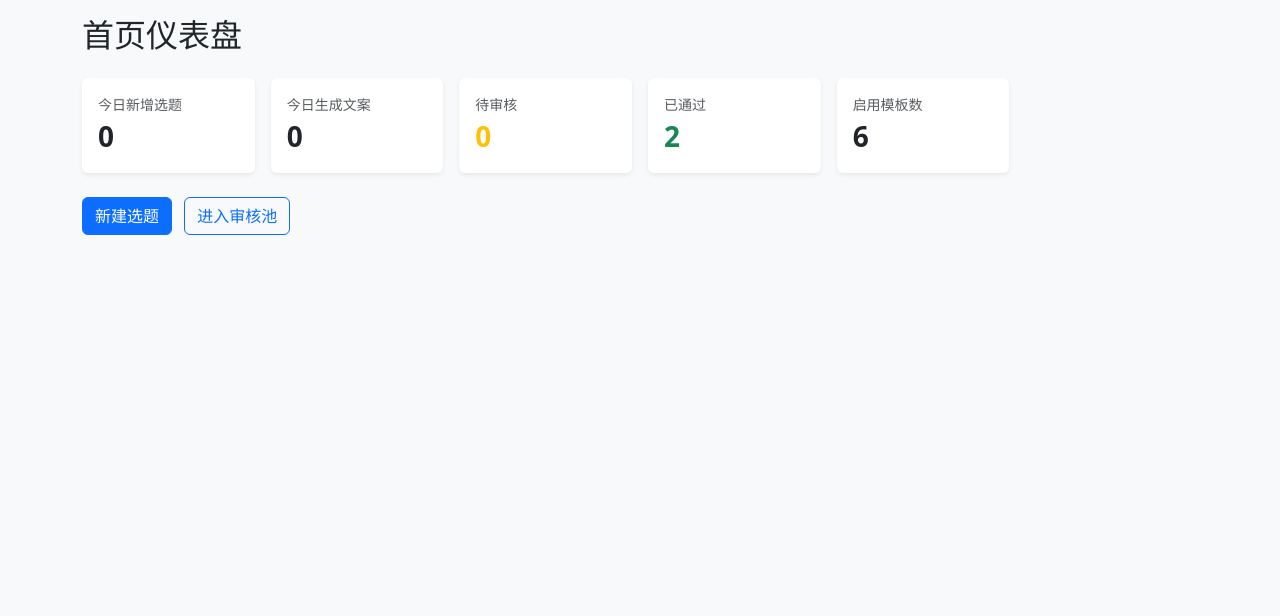
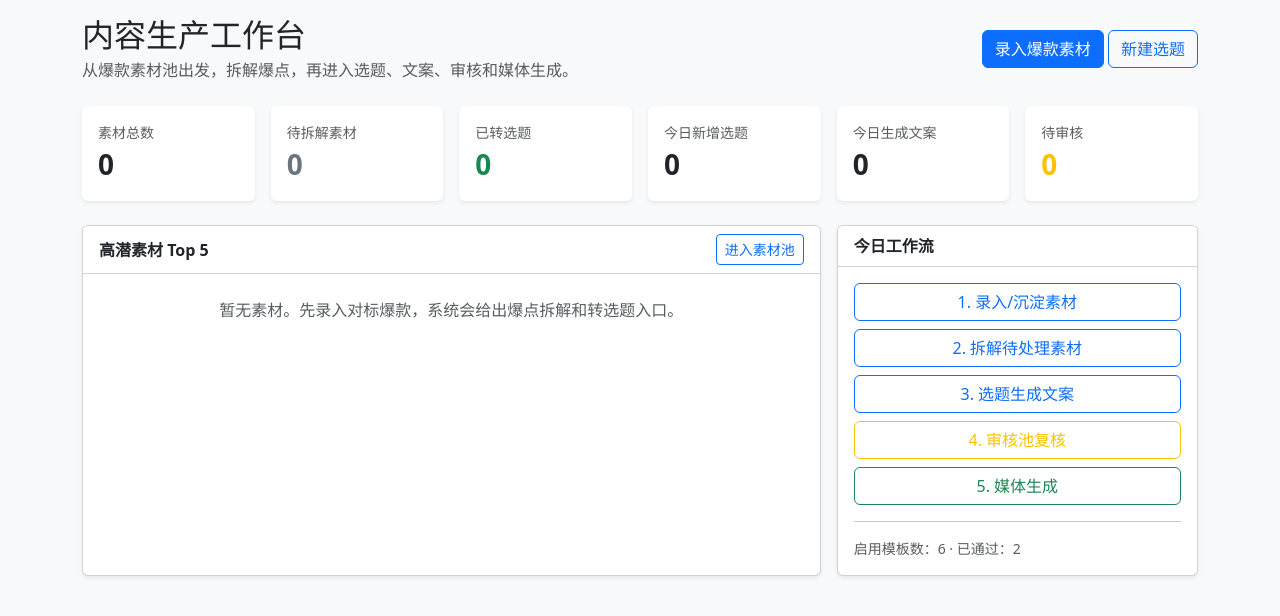
Before and after one commit to JasonXu-sayoulala/douyin-prompt-codex, a Flask app: page / in a window 1280 px wide. Shown: the part 56-672 px from the top of the page. Run offline with Flask 3, Linux system fonts and the light colour scheme; a user stored in the database is signed in.

Commit message:
feat: align dashboard with material workflow

```diff
--- a/copy_engine/app/templates/dashboard.html
+++ b/copy_engine/app/templates/dashboard.html
@@ -1,51 +1,99 @@
 {% extends "base.html" %}
-{% block title %}仪表盘{% endblock %}
+{% block title %}首页工作台{% endblock %}
 {% block content %}
-<h2 class="mb-4">首页仪表盘</h2>
+<div class="d-flex justify-content-between align-items-center mb-4">
+  <div>
+    <h2 class="mb-1">内容生产工作台</h2>
+    <div class="text-muted">从爆款素材池出发，拆解爆点，再进入选题、文案、审核和媒体生成。</div>
+  </div>
+  <div class="text-nowrap">
+    <a class="btn btn-primary" href="{{ url_for('materials.create') }}">录入爆款素材</a>
+    <a class="btn btn-outline-primary" href="{{ url_for('topics.create') }}">新建选题</a>
+  </div>
+</div>
+
+<div class="row g-3 mb-4">
+  <div class="col-md-4 col-lg-2">
+    <div class="card border-0 shadow-sm h-100"><div class="card-body">
+      <div class="text-muted small">素材总数</div>
+      <div class="fs-3 fw-semibold">{{ materials_total|default(0) }}</div>
+    </div></div>
+  </div>
+  <div class="col-md-4 col-lg-2">
+    <div class="card border-0 shadow-sm h-100"><div class="card-body">
+      <div class="text-muted small">待拆解素材</div>
+      <div class="fs-3 fw-semibold text-secondary">{{ materials_raw|default(0) }}</div>
+    </div></div>
+  </div>
+  <div class="col-md-4 col-lg-2">
+    <div class="card border-0 shadow-sm h-100"><div class="card-body">
+      <div class="text-muted small">已转选题</div>
+      <div class="fs-3 fw-semibold text-success">{{ materials_selected|default(0) }}</div>
+    </div></div>
+  </div>
+  <div class="col-md-4 col-lg-2">
+    <div class="card border-0 shadow-sm h-100"><div class="card-body">
+      <div class="text-muted small">今日新增选题</div>
+      <div class="fs-3 fw-semibold">{{ topics_today }}</div>
+    </div></div>
+  </div>
+  <div class="col-md-4 col-lg-2">
+    <div class="card border-0 shadow-sm h-100"><div class="card-body">
+      <div class="text-muted small">今日生成文案</div>
+      <div class="fs-3 fw-semibold">{{ contents_today }}</div>
+    </div></div>
+  </div>
+  <div class="col-md-4 col-lg-2">
+    <div class="card border-0 shadow-sm h-100"><div class="card-body">
+      <div class="text-muted small">待审核</div>
+      <div class="fs-3 fw-semibold text-warning">{{ pending }}</div>
+    </div></div>
+  </div>
+</div>
+
 <div class="row g-3">
-  <div class="col-md-4 col-lg-2">
-    <div class="card border-0 shadow-sm h-100">
-      <div class="card-body">
-        <div class="text-muted small">今日新增选题</div>
-        <div class="fs-3 fw-semibold">{{ topics_today }}</div>
+  <div class="col-lg-8">
+    <div class="card shadow-sm h-100">
+      <div class="card-header bg-white d-flex justify-content-between align-items-center">
+        <span class="fw-semibold">高潜素材 Top 5</span>
+        <a class="btn btn-sm btn-outline-primary" href="{{ url_for('materials.list_materials') }}">进入素材池</a>
+      </div>
+      <div class="list-group list-group-flush">
+        {% for m in top_materials|default([]) %}
+        <a class="list-group-item list-group-item-action" href="{{ url_for('materials.detail', material_id=m.id) }}">
+          <div class="d-flex justify-content-between gap-3">
+            <div>
+              <div class="fw-semibold">{{ m.title or '未命名素材' }}</div>
+              <div class="small text-muted text-truncate" style="max-width: 560px;">{{ m.raw_text or m.hot_comments or '—' }}</div>
+            </div>
+            <div class="text-nowrap">
+              <span class="badge text-bg-danger">热度 {{ m.viral_score }}</span>
+              <span class="badge text-bg-warning">争议 {{ m.discussion_score }}</span>
+            </div>
+          </div>
+        </a>
+        {% else %}
+        <div class="text-muted text-center py-4">暂无素材。先录入对标爆款，系统会给出爆点拆解和转选题入口。</div>
+        {% endfor %}
       </div>
     </div>
   </div>
-  <div class="col-md-4 col-lg-2">
-    <div class="card border-0 shadow-sm h-100">
+
+  <div class="col-lg-4">
+    <div class="card shadow-sm h-100">
+      <div class="card-header bg-white fw-semibold">今日工作流</div>
       <div class="card-body">
-        <div class="text-muted small">今日生成文案</div>
-        <div class="fs-3 fw-semibold">{{ contents_today }}</div>
-      </div>
-    </div>
-  </div>
-  <div class="col-md-4 col-lg-2">
-    <div class="card border-0 shadow-sm h-100">
-      <div class="card-body">
-        <div class="text-muted small">待审核</div>
-        <div class="fs-3 fw-semibold text-warning">{{ pending }}</div>
-      </div>
-    </div>
-  </div>
-  <div class="col-md-4 col-lg-2">
-    <div class="card border-0 shadow-sm h-100">
-      <div class="card-body">
-        <div class="text-muted small">已通过</div>
-        <div class="fs-3 fw-semibold text-success">{{ approved }}</div>
-      </div>
-    </div>
-  </div>
-  <div class="col-md-4 col-lg-2">
-    <div class="card border-0 shadow-sm h-100">
-      <div class="card-body">
-        <div class="text-muted small">启用模板数</div>
-        <div class="fs-3 fw-semibold">{{ tpl_count }}</div>
+        <div class="d-grid gap-2">
+          <a class="btn btn-outline-primary" href="{{ url_for('materials.create') }}">1. 录入/沉淀素材</a>
+          <a class="btn btn-outline-primary" href="{{ url_for('materials.list_materials', status='raw') }}">2. 拆解待处理素材</a>
+          <a class="btn btn-outline-primary" href="{{ url_for('topics.list_topics') }}">3. 选题生成文案</a>
+          <a class="btn btn-outline-warning" href="{{ url_for('reviews.list_reviews') }}">4. 审核池复核</a>
+          <a class="btn btn-outline-success" href="{{ url_for('media.generate_media') }}">5. 媒体生成</a>
+        </div>
+        <hr>
+        <div class="small text-muted">启用模板数：{{ tpl_count }} · 已通过：{{ approved }}</div>
       </div>
     </div>
   </div>
 </div>
-<div class="mt-4">
-  <a class="btn btn-primary me-2" href="{{ url_for('topics.create') }}">新建选题</a>
-  <a class="btn btn-outline-primary" href="{{ url_for('reviews.list_reviews') }}">进入审核池</a>
-</div>
 {% endblock %}
```
